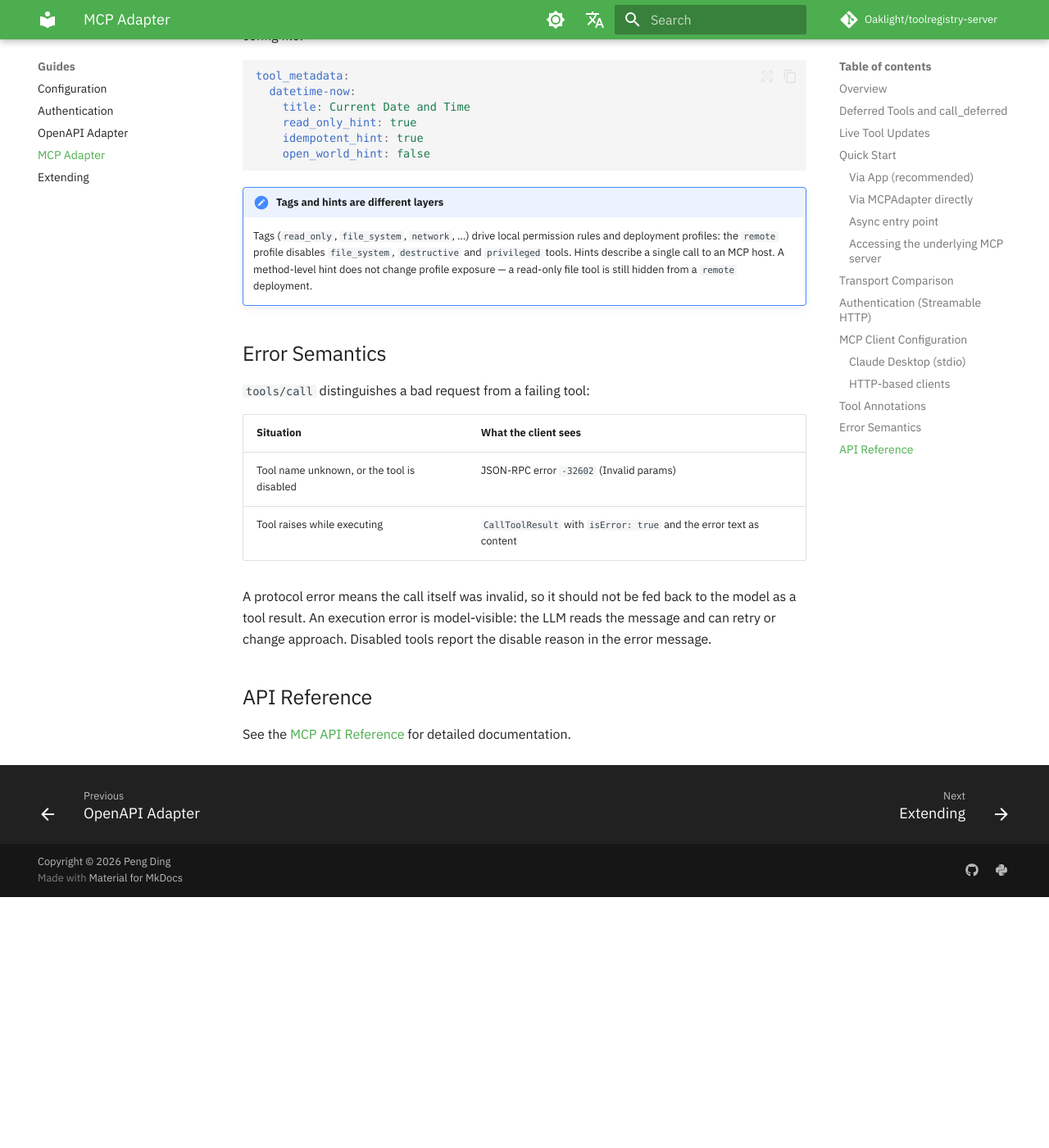
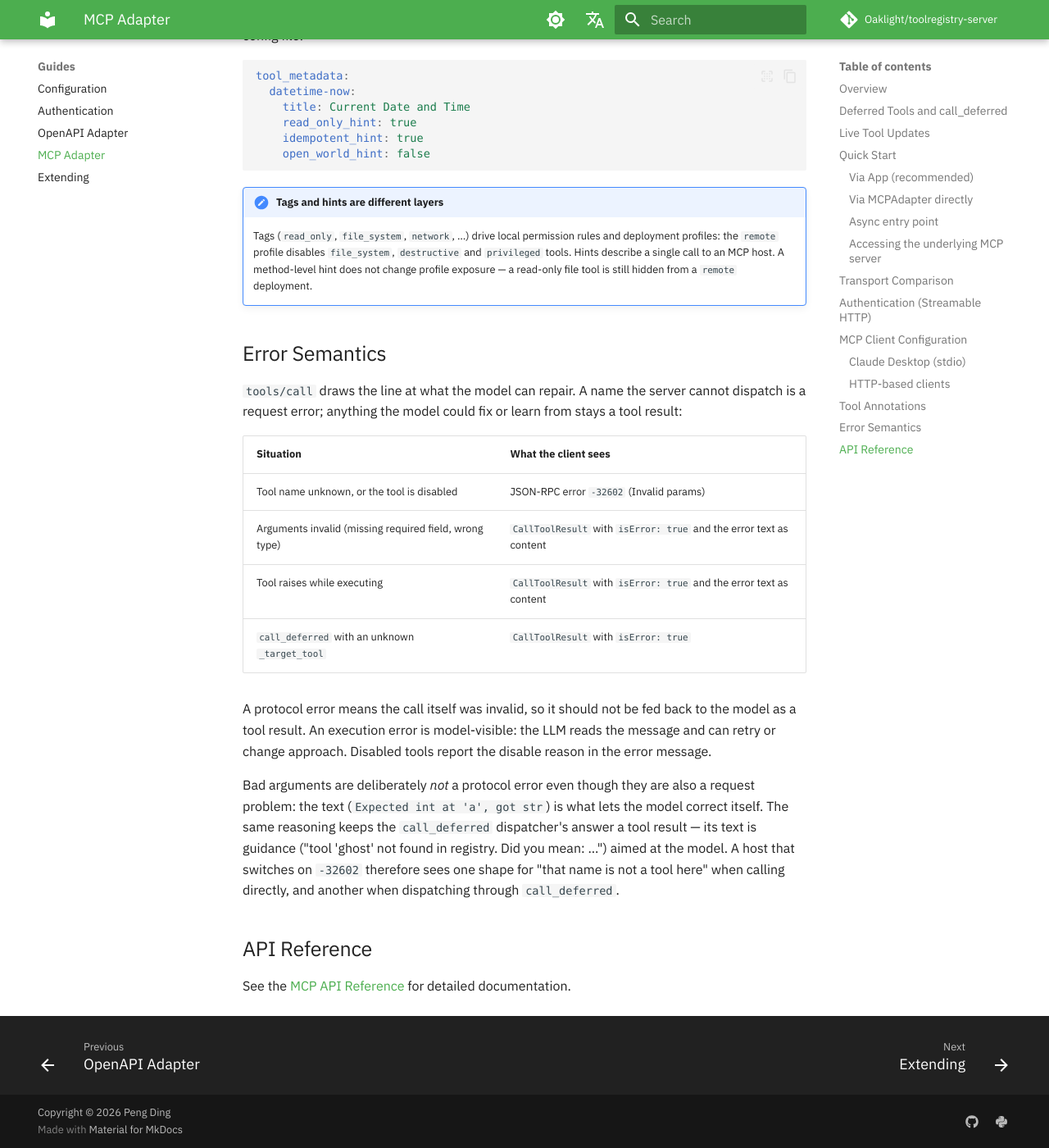
Before and after one commit to Oaklight/toolregistry-server, an MkDocs documentation site: the page built from docs/guides/mcp.md, in a window 1280 px wide and 1400 px high, scrolled down 3854 px. Shown: the whole window at 82% size. Built offline with MkDocs 1.6.1 and Material for MkDocs 9.7.7, drawn with Linux system fonts in a browser that asks for light colours; some web fonts are replaced; comment, search, counter and statistics services are not loaded; before the commit the page ends 4948 px from its top, so only the background shows below that.

Commit message:
docs: spell out the MCP error boundary from review (#81, #80)

```diff
--- a/docs/guides/mcp.md
+++ b/docs/guides/mcp.md
@@ -160,14 +160,18 @@ tool_metadata:
 
 ## Error Semantics
 
-`tools/call` distinguishes a bad request from a failing tool:
+`tools/call` draws the line at what the model can repair. A name the server cannot dispatch is a request error; anything the model could fix or learn from stays a tool result:
 
 | Situation | What the client sees |
 |-----------|----------------------|
 | Tool name unknown, or the tool is disabled | JSON-RPC error `-32602` (Invalid params) |
+| Arguments invalid (missing required field, wrong type) | `CallToolResult` with `isError: true` and the error text as content |
 | Tool raises while executing | `CallToolResult` with `isError: true` and the error text as content |
+| `call_deferred` with an unknown `_target_tool` | `CallToolResult` with `isError: true` |
 
 A protocol error means the call itself was invalid, so it should not be fed back to the model as a tool result. An execution error is model-visible: the LLM reads the message and can retry or change approach. Disabled tools report the disable reason in the error message.
+
+Bad arguments are deliberately *not* a protocol error even though they are also a request problem: the text (`Expected int at 'a', got str`) is what lets the model correct itself. The same reasoning keeps the `call_deferred` dispatcher's answer a tool result — its text is guidance ("tool 'ghost' not found in registry. Did you mean: …") aimed at the model. A host that switches on `-32602` therefore sees one shape for "that name is not a tool here" when calling directly, and another when dispatching through `call_deferred`.
 
 ## API Reference
 
```
Also changed, not shown: docs/changelog.md (+1 -1 lines).
